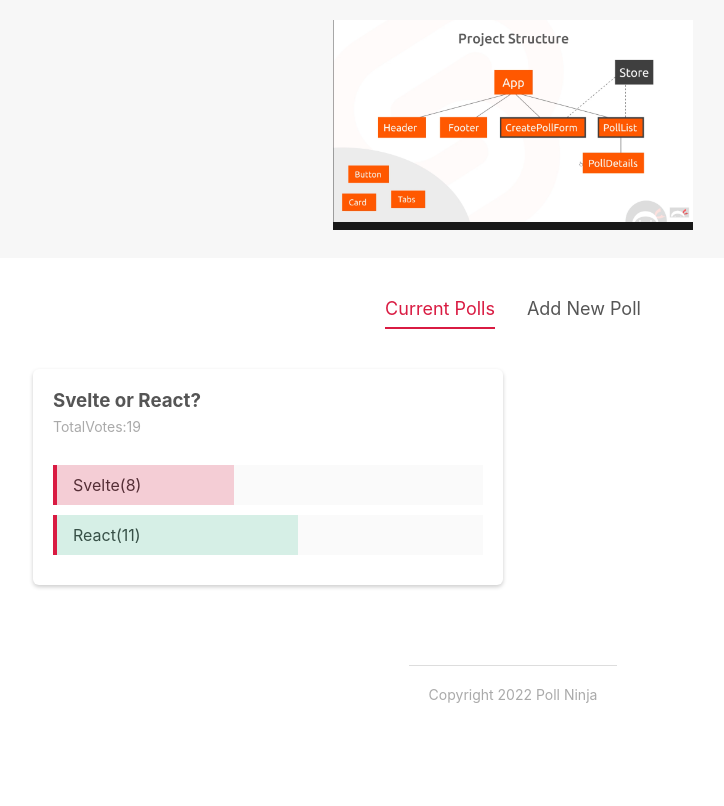
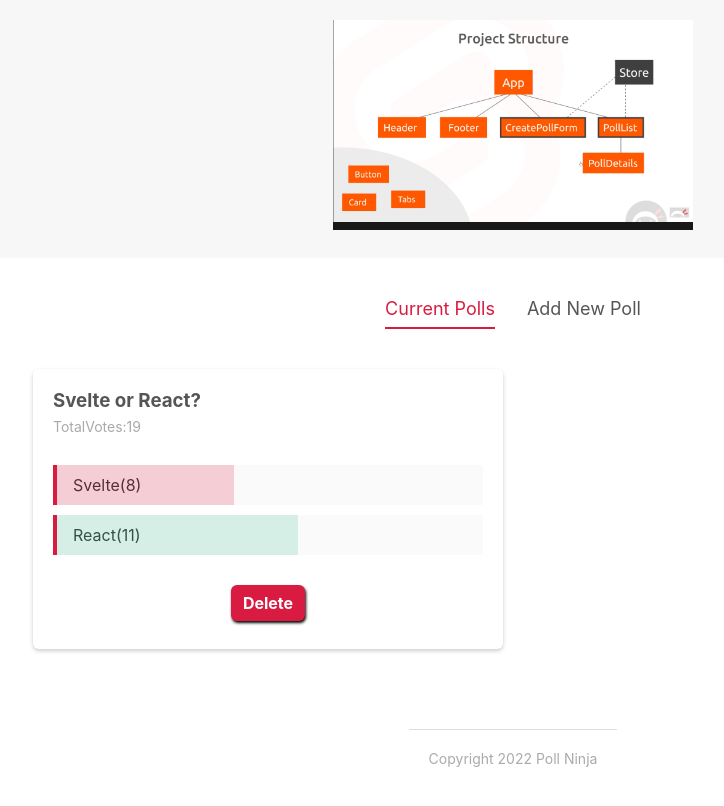
Before and after one commit to masahiro-nagai/ninjappolls_youtube, a Svelte app: page / in a window 1280 px wide. Shown: the top 806 px of the page, without its empty margins (127-851 px from the left). Built offline with nearby package versions, Linux system fonts and the light colour scheme.

Commit message:
Delete Button

```diff
--- a/src/components/PollDetails.svelte
+++ b/src/components/PollDetails.svelte
@@ -1,6 +1,7 @@
 <script>
     import Card from "../shared/Card.svelte";
     import PollStore from "../stores/PollStore.js";
+    import Button from "../shared/Button.svelte";
 
     export let poll;
     //reactive values
@@ -22,6 +23,13 @@
             return coppiedPolls;
             });
     };
+
+    //Deleting a poll
+    const handleDelete =(id) =>{
+        PollStore.update(currentPolls =>{
+            return currentPolls.filter(poll => poll.id != id)
+        })
+    }
 </script>
 <Card>
     <div class="poll">
@@ -34,6 +42,9 @@
         <div class="answer" on:click={()=>handleVote('b',poll.id)}>
             <div class="percent percent-b" style ="width: {percentB}%"></div>
             <span>{poll.answerB}({poll.votesB})</span>
+        </div>
+        <div class="delete">
+            <Button flat={false} on:click={() => handleDelete(poll.id)}>Delete</Button>
         </div>
     </div>
 </Card>
@@ -74,4 +85,8 @@
         border-left: 4px solid #d91b42;
         background: rgba(69,196,150,0.2);
     }
+    .delete{
+        margin-top: 30px;
+        text-align: center ;
+    }
 </style>
--- a/src/shared/Button.svelte
+++ b/src/shared/Button.svelte
@@ -3,7 +3,7 @@
     export let flat ='false';
     export let inverse = false;
 </script>
-<button class={type} class:flat={flat} class:inverse={inverse}>
+<button class={type} class:flat={flat} class:inverse={inverse} on:click>
     <slot></slot>
 </button>
 
```
